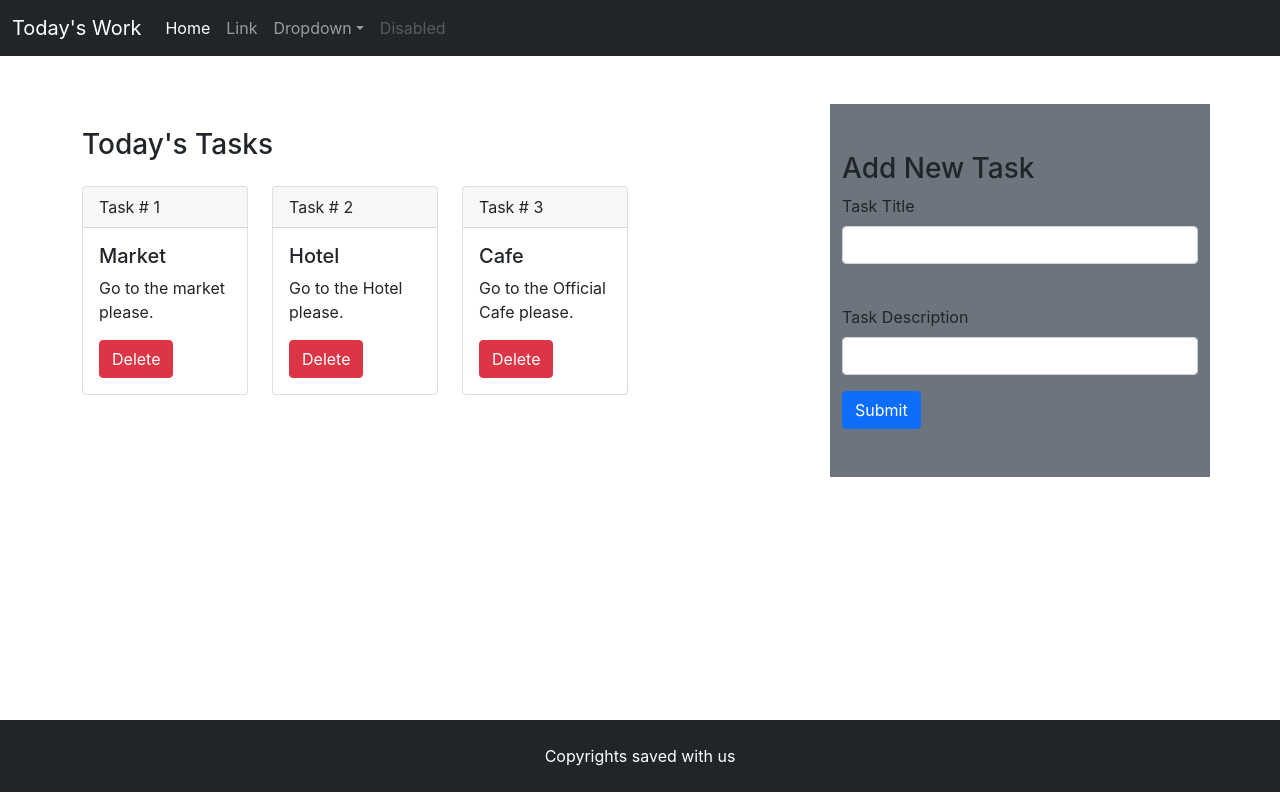
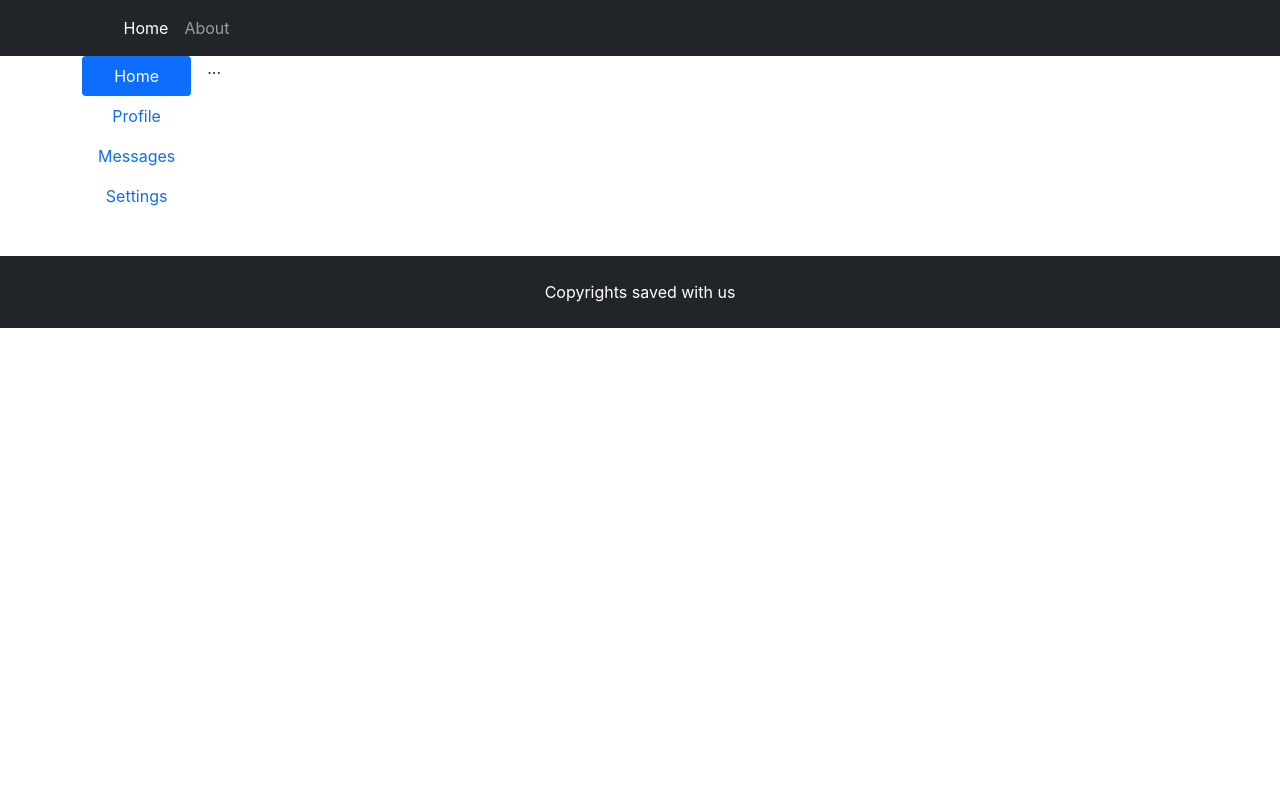
Before and after one commit to MohsinMalik2/Task-List, a React (Create React App) app: page /about in a window 1280 px wide. Built offline with nearby package versions, Linux system fonts and the light colour scheme.

Commit message:
rOUTER ISSUES

```diff
--- a/package.json
+++ b/package.json
@@ -8,6 +8,7 @@
         "@testing-library/user-event": "^13.5.0",
         "react": "^17.0.2",
         "react-dom": "^17.0.2",
+        "react-router-dom": "^5.2.0",
         "react-scripts": "5.0.0",
         "web-vitals": "^2.1.3"
     },
--- a/src/App.js
+++ b/src/App.js
@@ -1,11 +1,27 @@
-import { useState } from 'react';
+import React from 'react';
+import {
+  BrowserRouter as Router,
+  Switch,
+  Route
+} from "react-router-dom";
+import { useState, useEffect } from 'react';
 import './App.css';
 import { Footer } from './components/Footer';
 import Header from './components/Header';
 import { TodoList } from './components/TodoList';
 import { AddTodo } from './components/AddTodo';
+import About from './components/About';
+
+
 
 function App() {
+  let initTodo = ""
+  if(localStorage.getItem("todos") === null){
+    initTodo=[]
+  }
+  else{
+    initTodo= JSON.parse(localStorage.getItem("todos"))
+  }
   const deleteNow = (todo) =>{
     console.log(todo);
     setTodos(todos.filter((e)=>{
@@ -13,53 +29,63 @@ function App() {
     }));
   };
 
-  const submit = (e) =>{
-    e.preventDefault();
+ const addTodo = (title, desc) =>{
 
+  console.log("Get well soon",title,desc);
+  let sno = "";
+  if(todos.length !== 0){
+     sno =  todos[todos.length-1].sno + 1;
+  }
+  else{
+     sno =   1;
+  }
+    const myTodo = {
+      sno: sno,
+      title:title,
+      desc: desc
+    }
+    setTodos([...todos,myTodo])
 
-
-    console.log("submitted form",e);
-    // setTodos(todos.filter((e)=>{
-    //     return e!==todo;
-    // }));
-  };
-  const [todos, setTodos] = useState( [
-    {
-    sno: 1,
-    title: "Market",
-    desc: "Go to the market please"
-  },{
-    sno: 2,
-    title: "Hotel",
-    desc: "Go to the Hotel please"
-  },
-  {
-    sno: 3,
-    title: "Cafe",
-    desc: "Go to the Official Cafe please"
  }
 
-]);
+  const [todos, setTodos] = useState(initTodo);
 
+  useEffect(() => {
+    localStorage.setItem("todos", JSON.stringify(todos))
+   }, [todos]);
 
 
   return (
     <div>
+    <Router>
+
         <Header title="Today's Work" disable={true}/>
         <div className="container">
+          <Switch>
+            <Route path="/about">
+              <About/>
+            </Route>
+            <Route path="/">
               <div className="row">
-            <div className="col-md-8">
+                  <div className="col-md-8 my-3">
                       <TodoList todos={todos} delete={deleteNow}/>
                   </div>
-            <div className="col-md-4 bg-secondary my-5">
-                <AddTodo submit={submit}/>
+                  <div className="col-md-4  ">
+                    <div className='card bg-info my-5'>
+                      <div className='card-body'>
+                          <AddTodo addTodo={addTodo}/>
                       </div>
                     </div>
 
                   </div>
+                </div>
+            </Route>
+          </Switch>
+        </div>
         <Footer/>
+
+    </Router>
     </div>
-
   );
 }
 
--- /dev/null
+++ b/src/components/About.js
@@ -0,0 +1,25 @@
+import React from 'react';
+
+
+export default function About() {
+  return (
+      <div className="row">
+          <div className="col-md-12">
+            <div class="d-flex align-items-start">
+                <div class="nav flex-column nav-pills me-3" id="v-pills-tab" role="tablist" aria-orientation="vertical">
+                    <button class="nav-link active" id="v-pills-home-tab" data-bs-toggle="pill" data-bs-target="#v-pills-home" type="button" role="tab" aria-controls="v-pills-home" aria-selected="true">Home</button>
+                    <button class="nav-link" id="v-pills-profile-tab" data-bs-toggle="pill" data-bs-target="#v-pills-profile" type="button" role="tab" aria-controls="v-pills-profile" aria-selected="false">Profile</button>
+                    <button class="nav-link" id="v-pills-messages-tab" data-bs-toggle="pill" data-bs-target="#v-pills-messages" type="button" role="tab" aria-controls="v-pills-messages" aria-selected="false">Messages</button>
+                    <button class="nav-link" id="v-pills-settings-tab" data-bs-toggle="pill" data-bs-target="#v-pills-settings" type="button" role="tab" aria-controls="v-pills-settings" aria-selected="false">Settings</button>
+                </div>
+                <div class="tab-content" id="v-pills-tabContent">
+                    <div class="tab-pane fade show active" id="v-pills-home" role="tabpanel" aria-labelledby="v-pills-home-tab">...</div>
+                    <div class="tab-pane fade" id="v-pills-profile" role="tabpanel" aria-labelledby="v-pills-profile-tab">...</div>
+                    <div class="tab-pane fade" id="v-pills-messages" role="tabpanel" aria-labelledby="v-pills-messages-tab">...</div>
+                    <div class="tab-pane fade" id="v-pills-settings" role="tabpanel" aria-labelledby="v-pills-settings-tab">...</div>
+                </div>
+            </div>
+          </div>
+      </div>
+  );
+}
--- a/src/components/AddTodo.js
+++ b/src/components/AddTodo.js
@@ -1,19 +1,33 @@
 import React from 'react';
+import { useState } from 'react';
 
 export const AddTodo = (props) => {
 
+    const [title, setTitle] = useState("");
+    const [desc, setDesc] = useState("");
+    const submit = (e) =>{
+        e.preventDefault();
+        if(title === "" || desc === ""){
+            alert("Kindly add Description or title");
+        }
+        else{
+            props.addTodo(title,desc);
+            setTitle("");
+            setDesc("");
+        }
+      };
     return (
         <div className='my-5'>
             <h3>Add New Task</h3>
-            <form onSubmit={props.submit}>
+            <form onSubmit={submit}>
                 <div className="mb-3">
                     <label htmlFor="exampleInputEmail1" className="form-label">Task Title</label>
-                    <input type="text" className="form-control" id="exampleInputEmail1" aria-describedby="emailHelp"/>
+                    <input type="text" value={title} onChange={(e)=>{setTitle(e.target.value)}} className="form-control" id="exampleInputEmail1" aria-describedby="emailHelp"/>
                     <div id="emailHelp" className="form-text">We'll never share your email with anyone else.</div>
                 </div>
                 <div className="mb-3">
                     <label htmlFor="exampleInputPassword1" className="form-label">Task Description</label>
-                    <input type="text" className="form-control" id="exampleInputPassword1"/>
+                    <input type="text" value={desc} onChange={(e)=>{setDesc(e.target.value)}} className="form-control" id="exampleInputPassword1"/>
                 </div>
                 <button type="submit" className="btn btn-primary">Submit</button>
             </form>
--- a/src/components/Footer.js
+++ b/src/components/Footer.js
@@ -3,8 +3,8 @@ import React from 'react';
 export const Footer = () => {
 
     let footerStyle = {
-        position:"absolute",
-        top: "90vh",
+        position:"relative",
+        top: "5vh",
         width:"100%"
     }
   return <footer className='bg-dark text-center text-white' style={footerStyle}  >
--- a/src/components/Header.js
+++ b/src/components/Header.js
@@ -1,10 +1,12 @@
 import React from 'react';
-
+import {
+    BrowserRouter as Link
+  } from "react-router-dom";
 export default function Header(props) {
   return (
       <nav className="navbar navbar-expand-lg navbar-dark bg-dark">
         <div className="container-fluid">
-            <a className="navbar-brand" href="/">{props.title}</a>
+            <Link className="navbar-brand" to="/">{props.title}</Link>
                 <button className="navbar-toggler" type="button" data-bs-toggle="collapse" data-bs-target="/navbarSupportedContent" aria-controls="navbarSupportedContent" aria-expanded="false" aria-label="Toggle navigation">
                     <span className="navbar-toggler-icon"></span>
                 </button>
@@ -14,21 +16,7 @@ export default function Header(props) {
                     <a className="nav-link active" aria-current="page" href="/">Home</a>
                     </li>
                     <li className="nav-item">
-                    <a className="nav-link" href="/">Link</a>
-                    </li>
-                    <li className="nav-item dropdown">
-                        <a className="nav-link dropdown-toggle" href="/" id="navbarDropdown" role="button" data-bs-toggle="dropdown" aria-expanded="false">
-                            Dropdown
-                        </a>
-                        <ul className="dropdown-menu" aria-labelledby="navbarDropdown">
-                            <li><a className="dropdown-item" href="/">Action</a></li>
-                            <li><a className="dropdown-item" href="/">Another action</a></li>
-                            <li><hr className="dropdown-divider" /></li>
-                            <li><a className="dropdown-item" href="/">Something else here</a></li>
-                        </ul>
-                    </li>
-                    <li className="nav-item">
-                        <a className="nav-link disabled" href="/" tabIndex="-1" aria-disabled="true">Disabled</a>
+                    <a className="nav-link" href="/">About</a>
                     </li>
                 </ul>
             </div>
--- a/src/components/Todo.js
+++ b/src/components/Todo.js
@@ -1,7 +1,7 @@
 import React from 'react';
 
 export const Todo = (props) => {
-  return <div className='col-md-3'>
+  return <div className='col-md-3 my-2'>
             <div className="card">
                     <div className="card-header">
                         Task # {props.todos.sno}
```
Also changed, not shown: 1 other file (tests, documents, lock files or other folders). Lines whose indentation alone changed are shown as unchanged.
